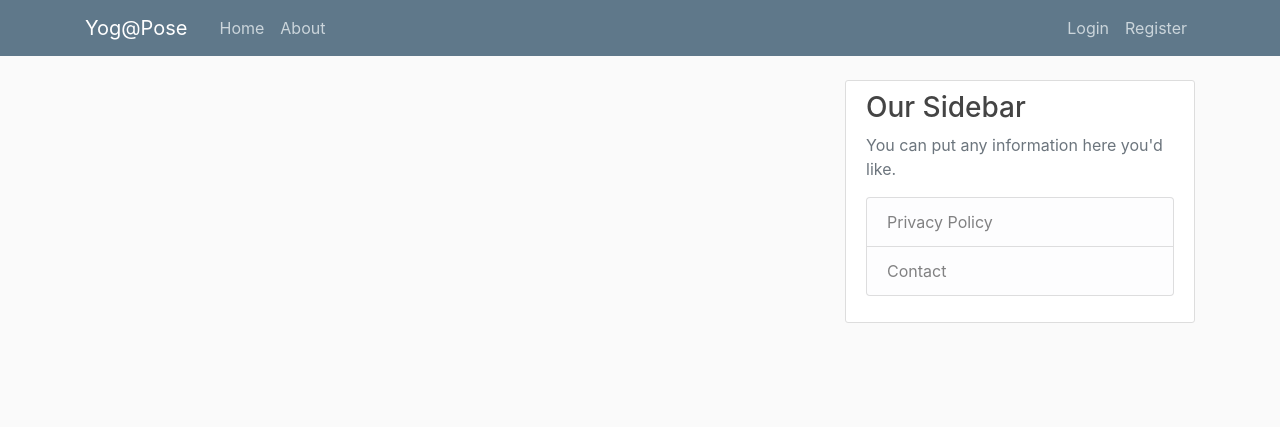
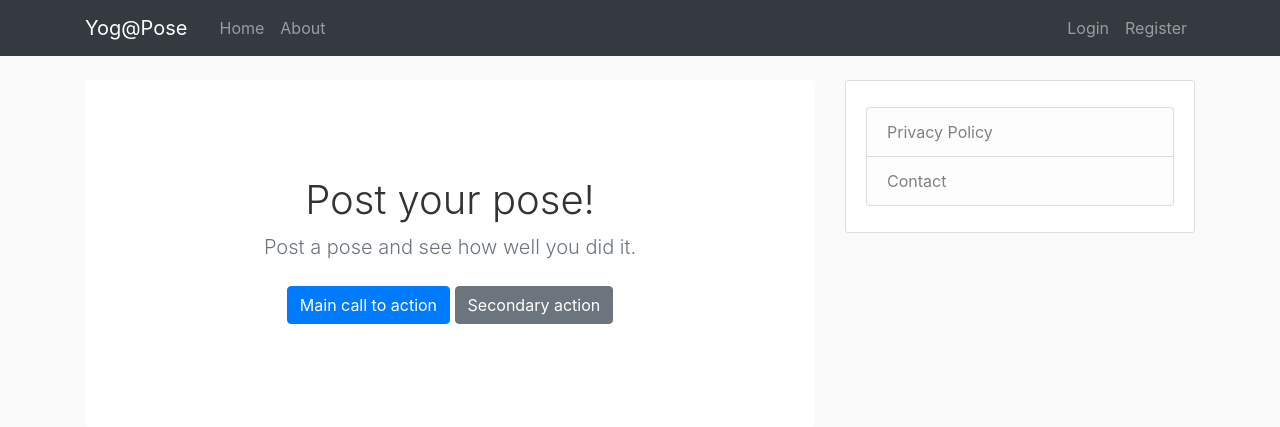
Before and after one commit to gautam-e/YogaPose, a Flask app: page / in a window 1280 px wide. Shown: the top 427 px of the page. Run offline with Flask 2, Linux system fonts and the light colour scheme; data that the repository does not hold is empty; parts of the project's set-up code (start-up, migrations or seed data) failed here and were passed over; some libraries are stand-ins or nearby versions.

Commit message:
Changed layout and style

```diff
--- a/yogapose/main/routes.py
+++ b/yogapose/main/routes.py
@@ -22,3 +22,7 @@ def privacy_policy():
 @main.route("/contact")
 def contact():
     return render_template('contact.html', title='Contact and Legal Notice')
+
+@main.route("/layout")
+def layout():
+    return render_template('layout.html')
--- a/yogapose/static/main.css
+++ b/yogapose/static/main.css
@@ -3,28 +3,6 @@ body {
   background: #fafafa;
   color: #333333;
   margin-top: 5rem;
-}
-
-h1, h2, h3, h4, h5, h6 {
-  color: #444444;
-}
-
-.bg-steel {
-
-  background-color: #5f788a;
-}
-
-.site-header .navbar-nav .nav-link {
-
-  color: #cbd5db;
-}
-
-.site-header .navbar-nav .nav-link:hover {
-  color: #ffffff;
-}
-
-.site-header .navbar-nav .nav-link.active {
-  font-weight: 500;
 }
 
 .content-section {
@@ -81,3 +23,37 @@ a.article-title:hover {
 .account-heading {
   font-size: 2.5rem;
 }
+
+.jumbotron {
+  padding-top: 3rem;
+  padding-bottom: 3rem;
+  margin-bottom: 0;
+  background-color: #fff;
+}
+@media (min-width: 768px) {
+  .jumbotron {
+    padding-top: 6rem;
+    padding-bottom: 6rem;
+  }
+}
+
+.jumbotron p:last-child {
+  margin-bottom: 0;
+}
+
+.jumbotron h1 {
+  font-weight: 300;
+}
+
+.jumbotron .container {
+  max-width: 40rem;
+}
+
+footer {
+  padding-top: 3rem;
+  padding-bottom: 3rem;
+}
+
+footer p {
+  margin-bottom: .25rem;
+}
--- a/yogapose/templates/contact.html
+++ b/yogapose/templates/contact.html
@@ -1,6 +1,6 @@
 {% extends "layout.html" %}
 {% block content %}
     <h1>Contact and Legal Notice</h1>
-    <p>This site is owned and maintained by Dr. -Ing. Gautam Ethiraj.</p>
+    <p>This site is owned and maintained by Gautam Ethiraj.</p>
     <p>Email: admin AT yogapose DOT app</p>
 {% endblock content %}
--- a/yogapose/templates/home.html
+++ b/yogapose/templates/home.html
@@ -1,20 +1,31 @@
 {% extends "layout.html" %}
 {% block content %}
+<section class="jumbotron text-center">
+  <div class="container">
+    <h1>Post your pose!</h1>
+    <p class="lead text-muted">Post a pose and see how well you did it.</p>
+    <p>
+      <a href="#" class="btn btn-primary my-2">Main call to action</a>
+      <a href="#" class="btn btn-secondary my-2">Secondary action</a>
+    </p>
+  </div>
+</section>
+
+<div class="row row-cols-1 row-cols-md-3">
     {% for post in posts.items %}
-        <article class="media content-section">
-          <img class="rounded-circle article-img img-fluid" src="{{ url_for('static', filename='profile_pics/' + post.author.image_file) }}">
-          <div class="media-body">
-            <div class="article-metadata">
-              <a class="mr-2" href="{{ url_for('users.user_posts', username=post.author.username) }}">{{ post.author.username }}</a>
-              <small class="text-muted">{{ post.date_posted.strftime('%Y-%m-%d') }}</small>
+    <div class="col mb-4">
+      <div class="card h-100 text-center">
+        <img src="{{ url_for('static', filename='/posted_pics/' + post.pose_pic) }}" class="card-img-top" alt="...">
+        <div class="card-body">
+          <h5> <a class="card-title" href="{{ url_for('posts.post', post_id=post.id)  }}"> {{ post.pose_name }} </a> </h5>
         </div>
-            <div class="text-center">
-              <img src="{{ url_for('static', filename='/posted_pics/' + post.pose_pic) }}" class="rounded" alt="...">
-              <h2><a class="article-title" href="{{ url_for('posts.post', post_id=post.id)  }}">{{ post.pose_name }}</a></h2>
+        <div class="card-footer">
+            <p class="card-text"><small class="text-muted"> <a href="{{ url_for('users.user_posts', username=post.author.username) }}">{{ post.author.username }}</a> on {{ post.date_posted.strftime('%Y-%m-%d') }}</small></p>
         </div>
       </div>
-        </article>
+    </div>
     {% endfor %}
+</div>
 <!--PAGINATION-->
 {% for page_num in posts.iter_pages(left_edge=1, right_edge=1, left_current=1, right_current=2) %}
     {% if page_num %}
@@ -27,5 +38,4 @@
       ...
     {% endif %}
 {% endfor %}
-
 {% endblock content %}
--- a/yogapose/templates/layout.html
+++ b/yogapose/templates/layout.html
@@ -1,12 +1,16 @@
 <!DOCTYPE html>
-<html>
+<html lang="en">
 <head>
+    <meta name="keywords" content="yoga, pose, asana, score"/>
+    <meta name="description" content="This is a web app to help you with
+    your yoga practice. Post an image of your yoga asana / pose and get
+    see how well you did!"/>
     <!-- Required meta tags -->
     <meta charset="utf-8">
     <meta name="viewport" content="width=device-width, initial-scale=1, shrink-to-fit=no">
 
     <!-- Bootstrap CSS -->
-    <link rel="stylesheet" href="https://maxcdn.bootstrapcdn.com/bootstrap/4.0.0/css/bootstrap.min.css" integrity="sha384-Gn5384xqQ1aoWXA+058RXPxPg6fy4IWvTNh0E263XmFcJlSAwiGgFAW/dAiS6JXm" crossorigin="anonymous">
+    <link rel="stylesheet" href="https://stackpath.bootstrapcdn.com/bootstrap/4.5.2/css/bootstrap.min.css" integrity="sha384-JcKb8q3iqJ61gNV9KGb8thSsNjpSL0n8PARn9HuZOnIxN0hoP+VmmDGMN5t9UJ0Z" crossorigin="anonymous">
     <!-- Fancy Font -->
 
     <!-- Import CSS -->
@@ -20,7 +24,7 @@
 </head>
 <body>
     <header class="site-header">
-      <nav class="navbar navbar-expand-md navbar-dark bg-steel fixed-top">
+      <nav class="navbar navbar-expand-md navbar-dark bg-dark fixed-top">
         <div class="container">
           <a class="navbar-brand mr-4" href="/">Yog@Pose</a>
           <button class="navbar-toggler" type="button" data-toggle="collapse" data-target="#navbarToggle" aria-controls="navbarToggle" aria-expanded="false" aria-label="Toggle navigation">
@@ -62,8 +66,8 @@
         </div>
         <div class="col-md-4">
           <div class="content-section">
-            <h3>Our Sidebar</h3>
-            <p class='text-muted'>You can put any information here you'd like.
+            <!-- <h3>Boring stuff</h3> -->
+            <p class='text-muted'><!-- You can put any information here you'd like. -->
               <ul class="list-group">
                 <a class="list-group-item list-group-item-light" href="{{ url_for('main.privacy_policy') }}">Privacy Policy</a>
                 <a class="list-group-item list-group-item-light" href="{{ url_for('main.contact') }}">Contact</a>
@@ -75,10 +79,11 @@
     </main>
 
 
+
     <!-- Optional JavaScript -->
     <!-- jQuery first, then Popper.js, then Bootstrap JS -->
-    <script src="https://code.jquery.com/jquery-3.2.1.slim.min.js" integrity="sha384-KJ3o2DKtIkvYIK3UENzmM7KCkRr/rE9/Qpg6aAZGJwFDMVNA/GpGFF93hXpG5KkN" crossorigin="anonymous"></script>
-    <script src="https://cdnjs.cloudflare.com/ajax/libs/popper.js/1.12.9/umd/popper.min.js" integrity="sha384-ApNbgh9B+Y1QKtv3Rn7W3mgPxhU9K/ScQsAP7hUibX39j7fakFPskvXusvfa0b4Q" crossorigin="anonymous"></script>
-    <script src="https://maxcdn.bootstrapcdn.com/bootstrap/4.0.0/js/bootstrap.min.js" integrity="sha384-JZR6Spejh4U02d8jOt6vLEHfe/JQGiRRSQQxSfFWpi1MquVdAyjUar5+76PVCmYl" crossorigin="anonymous"></script>
+    <script src="https://code.jquery.com/jquery-3.5.1.slim.min.js" integrity="sha384-DfXdz2htPH0lsSSs5nCTpuj/zy4C+OGpamoFVy38MVBnE+IbbVYUew+OrCXaRkfj" crossorigin="anonymous"></script>
+    <script src="https://cdn.jsdelivr.net/npm/popper.js@1.16.1/dist/umd/popper.min.js" integrity="sha384-9/reFTGAW83EW2RDu2S0VKaIzap3H66lZH81PoYlFhbGU+6BZp6G7niu735Sk7lN" crossorigin="anonymous"></script>
+    <script src="https://stackpath.bootstrapcdn.com/bootstrap/4.5.2/js/bootstrap.min.js" integrity="sha384-B4gt1jrGC7Jh4AgTPSdUtOBvfO8shuf57BaghqFfPlYxofvL8/KUEfYiJOMMV+rV" crossorigin="anonymous"></script>
 </body>
 </html>
```
Also changed, not shown: other parts of yogapose/static/main.css (+0 -36 lines), yogapose/templates/post.html (+9 -10 lines), yogapose/templates/user_posts.html (+13 -13 lines), yogapose/site.db, 1 other file. Lines whose indentation alone changed are shown as unchanged.
